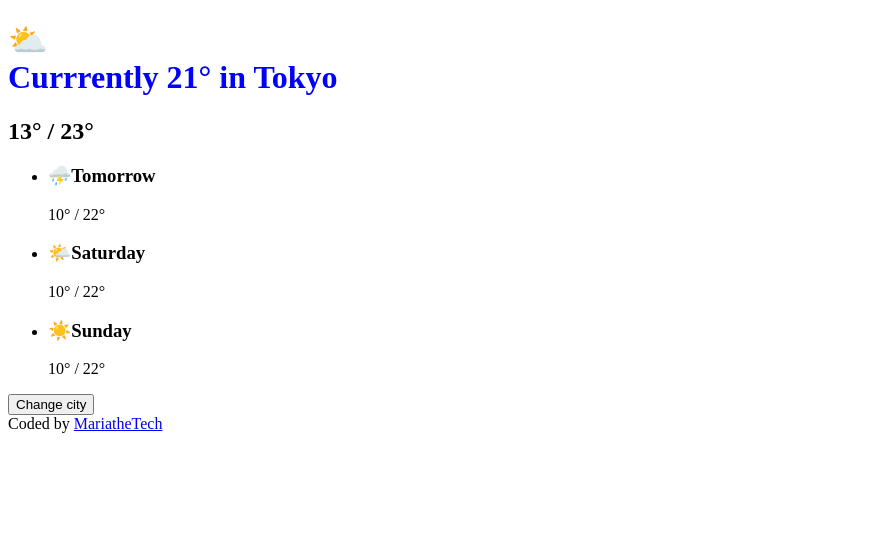
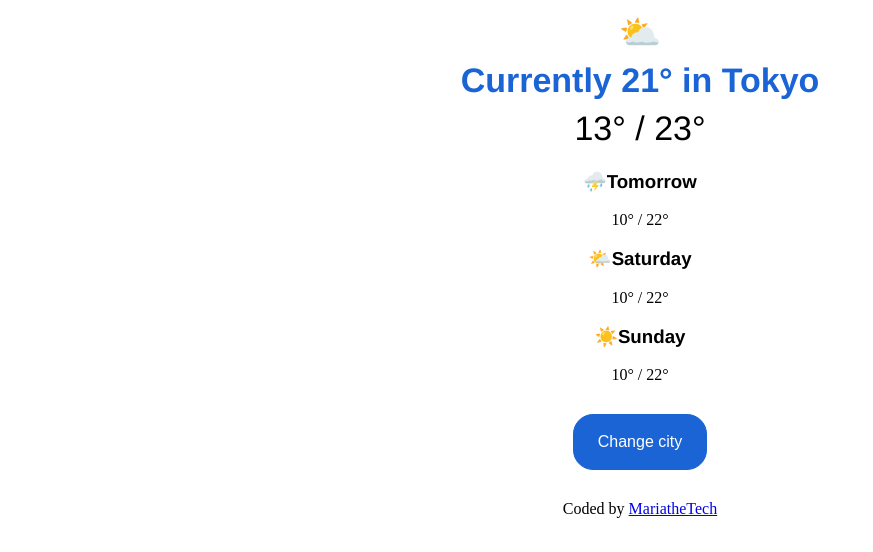
Before and after one commit to mariacamper/Vanilla_JS_Prompts, a plain HTML site: page index.html in a window 1280 px wide. Shown: the whole page, without its empty margins (0-873 px from the left). Drawn offline with Linux system fonts and the light colour scheme.

Commit message:
Added css styling

```diff
--- a/index.html
+++ b/index.html
@@ -9,7 +9,7 @@
 <body>
     <h1> ⛅
         <br>
-        Currrently 21° in Tokyo
+        Currently 21° in Tokyo
     </h1>
     <h2> 13° / 23°</h2>
     <ul>
--- a/style.css
+++ b/style.css
@@ -1,3 +1,53 @@
+h1,
+h2,
+h3 {
+    text-align: center;
+    font-family: 'Franklin Gothic Medium', 'Arial Narrow', Arial, sans-serif;
+}
+
+
 h1 {
-    color: blue;
+    color: #1a64d6;
+    font-size: 34px;
+    line-height: 48px;
+    margin: 0;
+
 }
+
+h2 {
+    font-size: 34px;
+    margin: 0;
+    line-height: 48px;
+    font-weight: 400;
+}
+ul {
+    padding: 0;
+}
+li {
+    list-style: none;
+    text-align: center;
+}
+
+button {
+    color: #fff;
+    background: #1a64d6;
+    display: block;
+    margin: 30px auto;
+    padding: 16px 24px;
+    border-radius: 20px;
+    border: 1px solid #1a64d6;
+    font-size: 16px;
+    line-height: 22px;
+    transition: all 200ms ease;
+    box-shadow: rgba(37, 39, 89, 0.,8) 0px 8px 8px 0;
+    cursor: pointer;
+}
+button:hover {
+    background: white;
+    color: #1a64d6;
+    border: 1px solid #1a64d6;
+}
+footer {
+    display: block;
+    text-align: center;
+}
```
